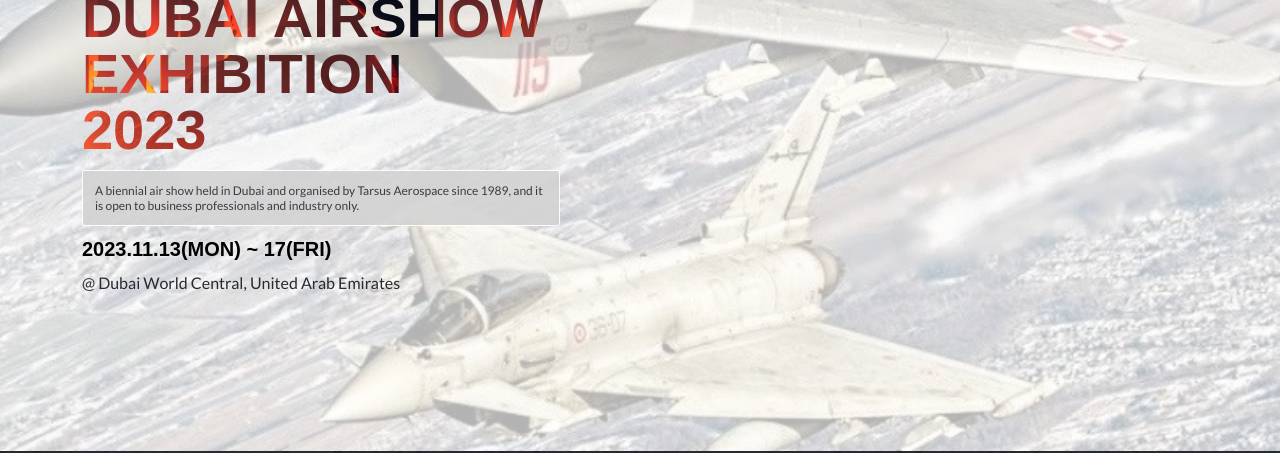
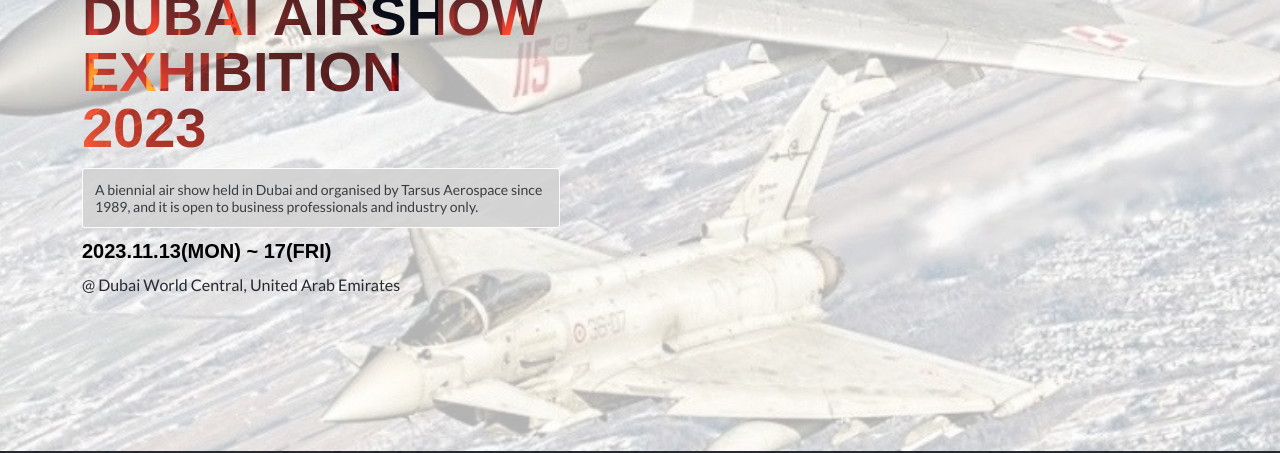
Before and after one commit to tajemouti/first-capstone, a website: page index.html in a window 1280 px wide. Shown: the part 349-802 px from the top of the page. Drawn offline with Linux system fonts and the light colour scheme; a web font is replaced by a local one.

Commit message:
Edit the README file

```diff
--- a/style.css
+++ b/style.css
@@ -505,6 +505,10 @@
     font-size: 2em;
   }
 
+  .description {
+    font-size: 14px;
+  }
+
   .event-cards {
     flex-flow: row wrap;
     gap: 4px;
```
Also changed, not shown: README.md, assets/img/f-22-raptor.jpg.
